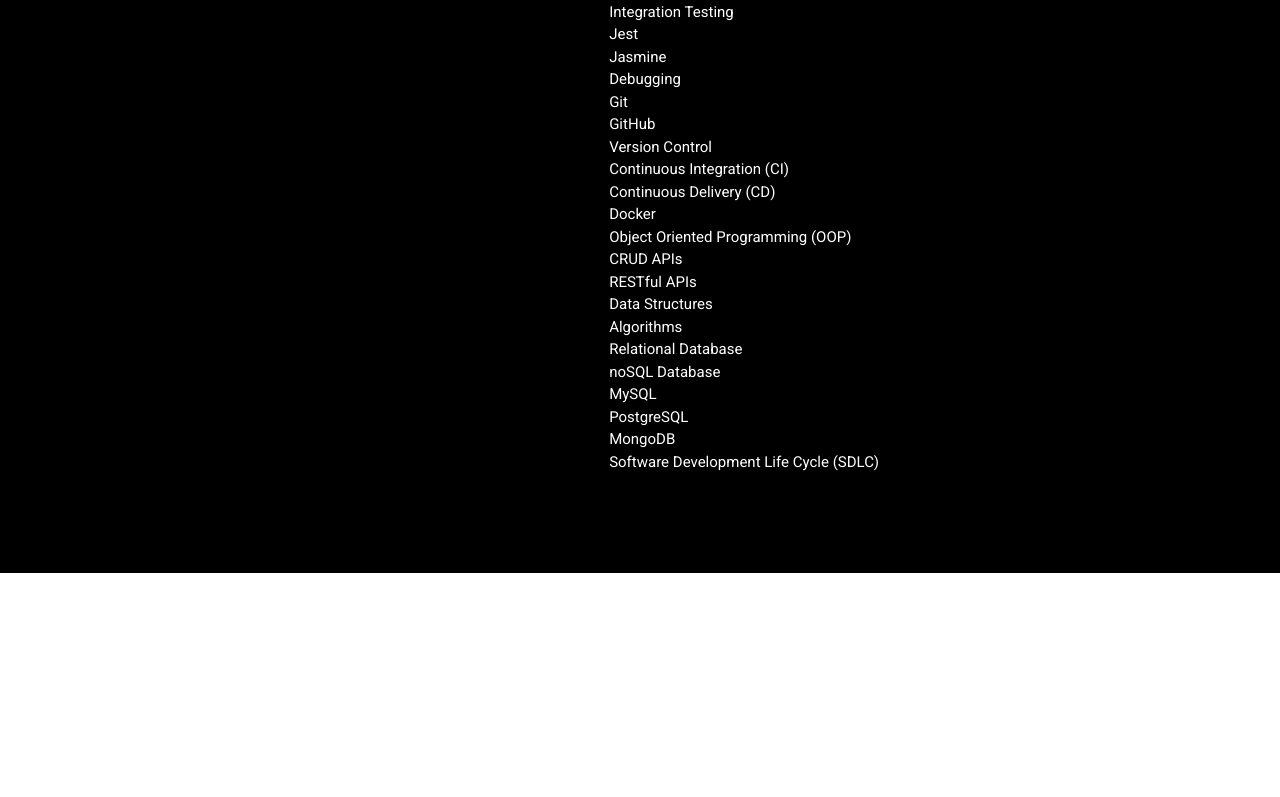
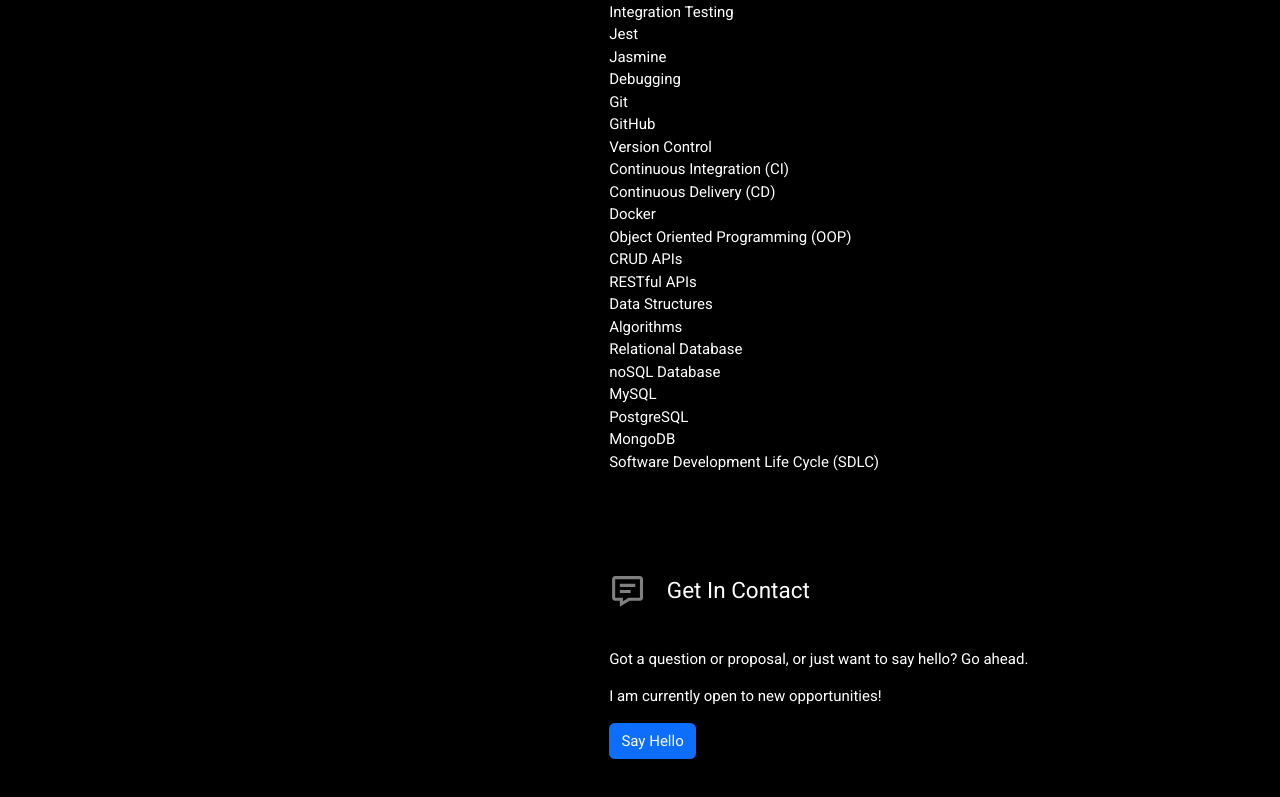
Before and after one commit to brianelizondo/brianelizondo.dev, a React (Create React App) app: page / in a window 1280 px wide. Shown: the part 1986-2783 px from the top of the page. Before the commit the page ends 2559 px from the top, so only its background shows below. Built offline with nearby package versions, Linux system fonts and the light colour scheme.

Commit message:
Contact component

```diff
--- a/src/App.tsx
+++ b/src/App.tsx
@@ -7,6 +7,8 @@
 import About from './components/About';
 import Experience from './components/Experience';
 import Skills from './components/Skills';
+import Projects from './components/Projects';
+import Contact from './components/Contact';
 
 const App: React.FC = () => {
     return (
@@ -20,6 +22,8 @@
                 <About />
                 <Experience />
                 <Skills />
+                <Projects />
+                <Contact />
             </Col>
         </Row>
     </Container>
--- a/src/components/Contact.css
+++ b/src/components/Contact.css
@@ -0,0 +1,10 @@
+.Contact{
+
+}
+
+.ContactTitle{
+    margin-bottom: 30px;
+}
+.ContactContent{
+    padding-bottom: 100px;
+}
--- a/src/components/Contact.tsx
+++ b/src/components/Contact.tsx
@@ -1,11 +1,25 @@
 import React from 'react';
 import './Contact.css';
+import { Container, Row, Col, Button } from 'react-bootstrap';
+import { ContactIcon } from '../helpers/NavbarIcons';
+
 
 const Contact: React.FC = () => {
     return (
-        <div className="Contact">
-
-        </div>
+    <Container id="contact" className="Contact">
+        <Row className="ContactTitle">
+            <h4><ContactIcon /> Get In Contact</h4>
+        </Row>
+        <Row className="ContactContent">
+            <Col xs={12} md={12}>
+                <div className="ContactText">
+                    <p>Got a question or proposal, or just want to say hello? Go ahead.</p>
+                    <p>I am currently open to new opportunities!</p>
+                </div>
+                <div className="ContactButton"><Button>Say Hello</Button></div>
+            </Col>
+        </Row>
+    </Container>
   );
 }
 
--- a/src/components/ExperienceCard.tsx
+++ b/src/components/ExperienceCard.tsx
@@ -17,10 +17,10 @@
     return (
     <Container>
         <Row>
-            <Col xs={1} md={3}>
+            <Col xs={12} md={3}>
                 <div>{experience.period}</div>
             </Col>
-            <Col xs={1} md={9}>
+            <Col xs={12} md={9}>
                 <div>{ experience.position }</div>
                 <div>{ experience.company }</div>
                 <div>{ experience.description }</div>
```
